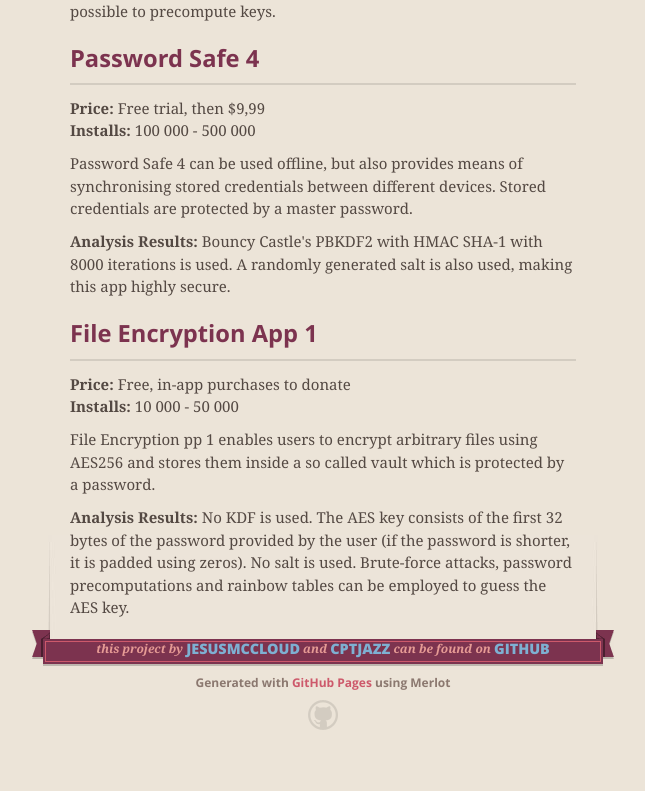
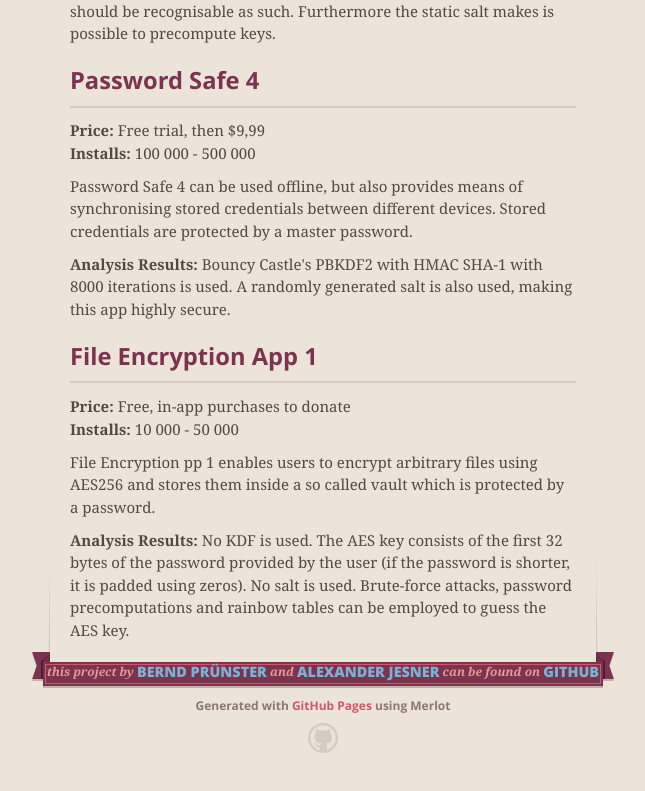
Before and after one commit to JesusMcCloud/magnumpi, a plain HTML site: page index.html in a window 1280 px wide. Shown: the part 3375-4166 px from the top of the page, without its empty margins (317-962 px from the left). Before the commit the page ends 4145 px from the top, so only its background shows below. Drawn offline with nearby package versions, Linux system fonts and the light colour scheme.

Commit message:
fix names in footer

```diff
--- a/index.html
+++ b/index.html
@@ -52,7 +52,7 @@
 <h2>
 <a name="introduction" class="anchor" href="#introduction"><span class="octicon octicon-link"></span></a>Introduction</h2>
 
-<p>Magnum PI is a tool for live dynamic application analysis on Android developed at Graz University of Technology.
+<p>Magnum PI is a tool for live dynamic application analysis on Android developed at Graz University of Technology.<br>
 License: GNU General Public License as published by
   the Free Software Foundation, either version 3 of the License, or
   (at your option) any later version.</p>
@@ -140,7 +140,7 @@ Incomprehensible code has a high probability of being a sign of a flawed impleme
       <footer>
         <span class="ribbon-outer">
           <span class="ribbon-inner">
-            <p>this project by <a href="https://github.com/JesusMcCloud">JesusMcCloud</a> and <a href="https://github.com/cptjazz">cptjazz</a> can be found on <a href="https://github.com/JesusMcCloud/magnumpi">GitHub</a></p>
+            <p>this project by <a href="https://github.com/JesusMcCloud">Bernd Pr&uuml;nster</a> and <a href="https://github.com/cptjazz">Alexander Jesner</a> can be found on <a href="https://github.com/JesusMcCloud/magnumpi">GitHub</a></p>
           </span>
           <span class="left-tail"></span>
           <span class="right-tail"></span>
```
